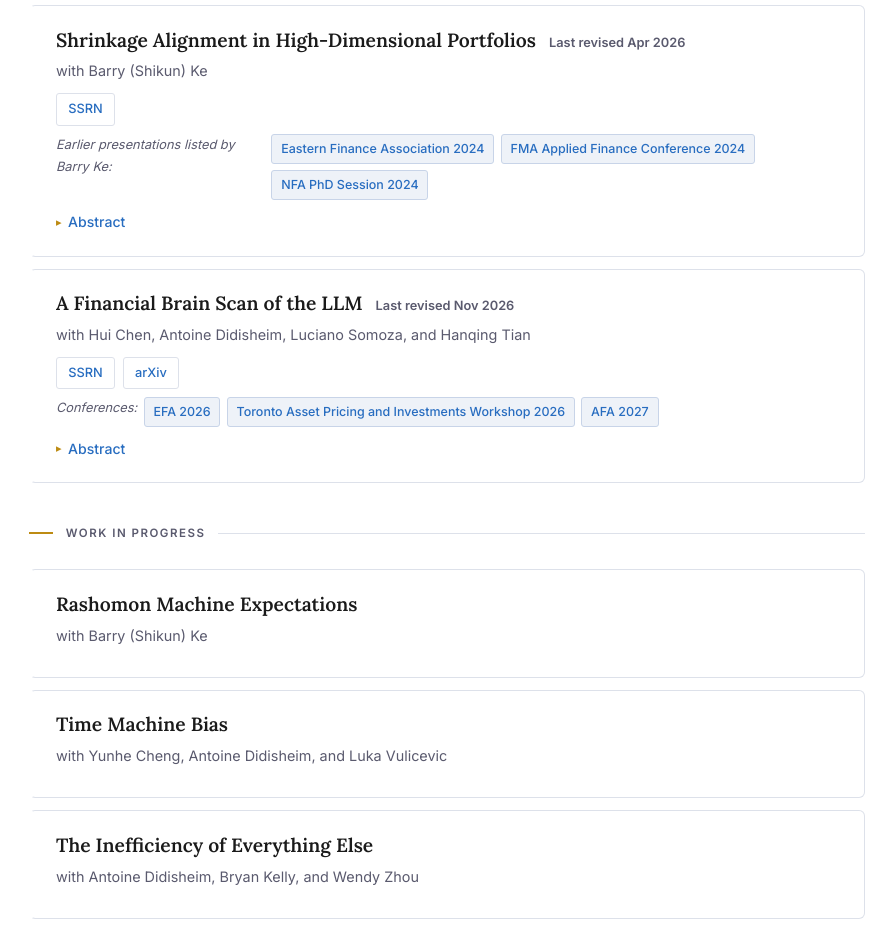
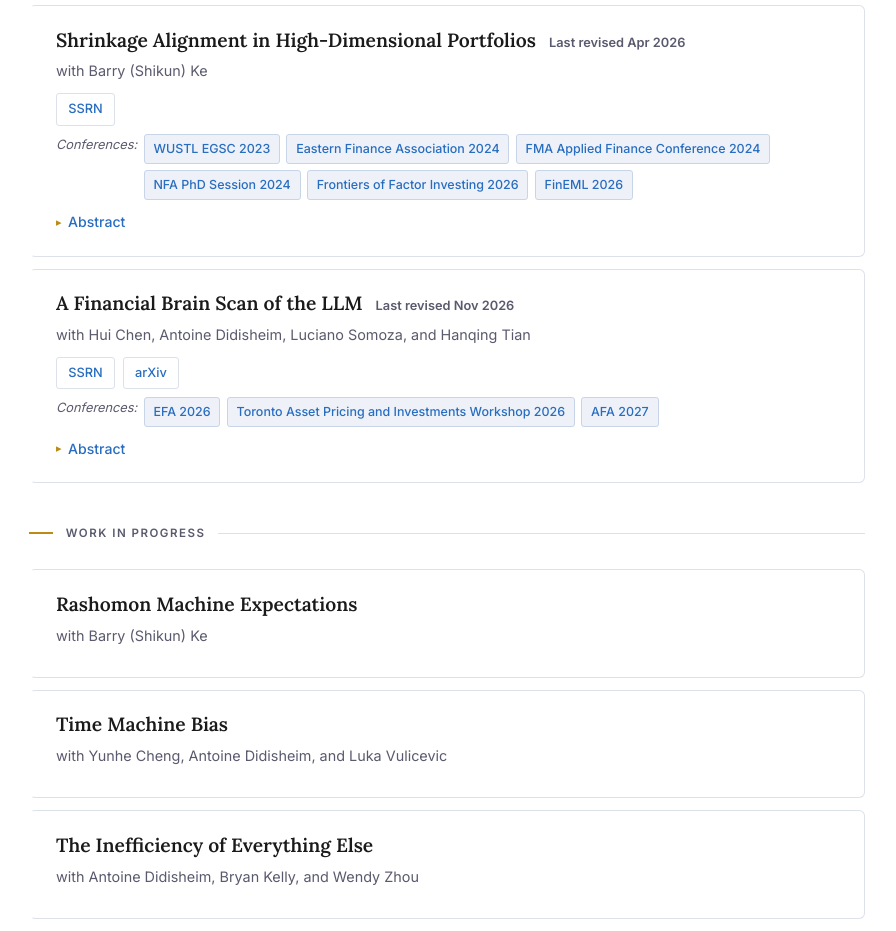
Before and after one commit to pourmohammadimohammad/pourmohammadimohammad.github.io, a plain HTML site: page research.html in a window 1280 px wide. Shown: the part 1420-2351 px from the top of the page, without its empty margins (193-1089 px from the left). Drawn offline with Linux system fonts and the light colour scheme.

Commit message:
Consolidate Shrinkage Alignment conference listings

```diff
--- a/research.html
+++ b/research.html
@@ -249,11 +249,14 @@
         <a class="paper-link" href="https://papers.ssrn.com/sol3/papers.cfm?abstract_id=5723922" target="_blank" rel="noopener">SSRN</a>
       </div>
       <div class="paper-conferences">
-        <span class="paper-conferences-label">Earlier presentations listed by Barry Ke:</span>
+        <span class="paper-conferences-label">Conferences:</span>
         <div class="conf-badges">
+          <span class="conf-badge">WUSTL EGSC 2023</span>
           <span class="conf-badge">Eastern Finance Association 2024</span>
           <span class="conf-badge">FMA Applied Finance Conference 2024</span>
           <span class="conf-badge">NFA PhD Session 2024</span>
+          <span class="conf-badge">Frontiers of Factor Investing 2026</span>
+          <span class="conf-badge">FinEML 2026</span>
         </div>
       </div>
       <details>
```
